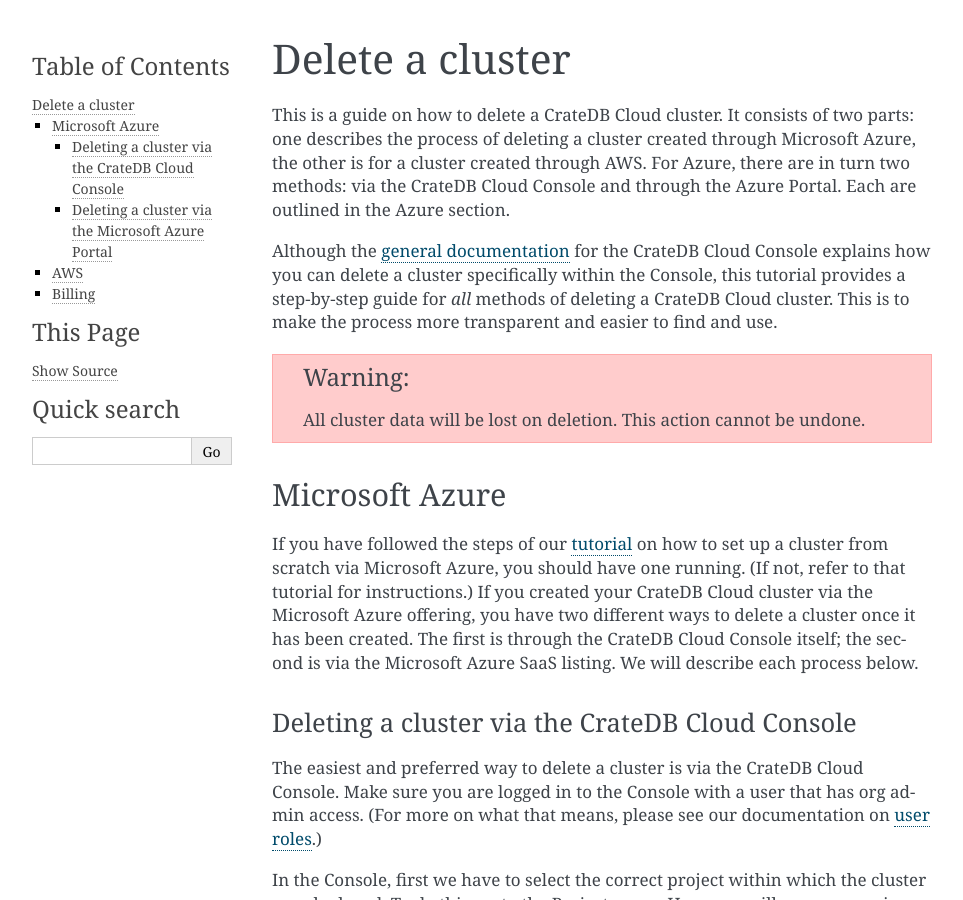
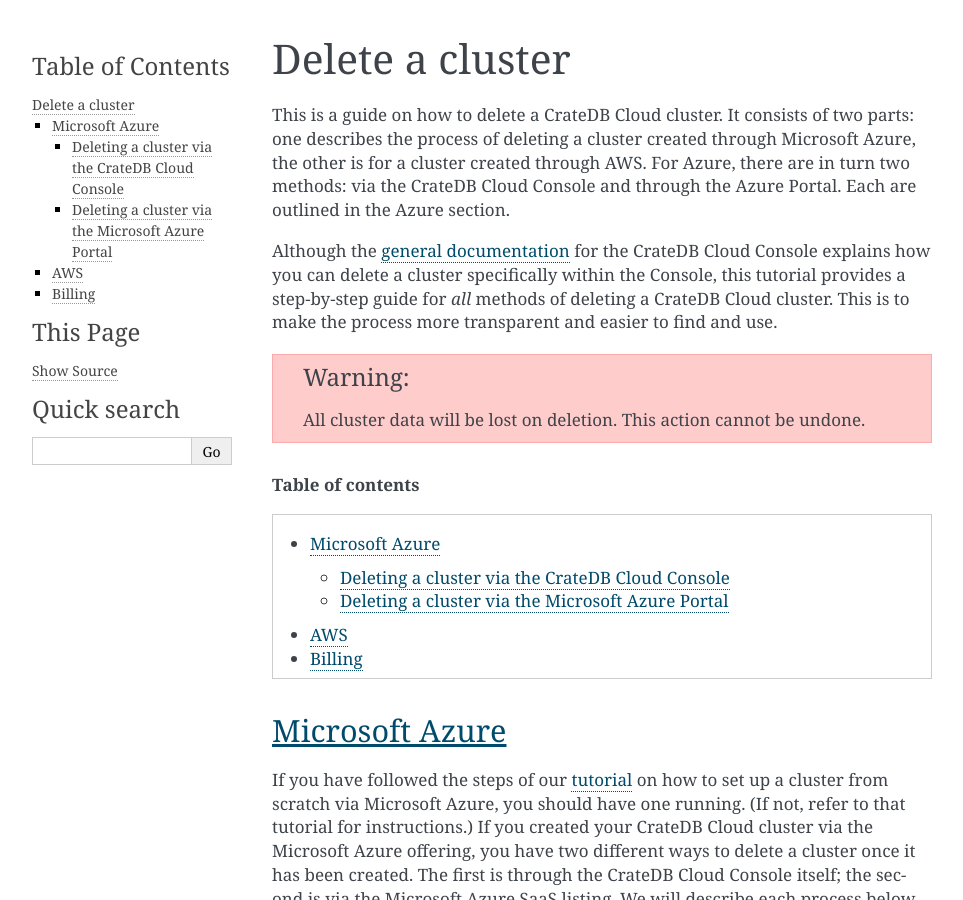
Before and after one commit to crate/cloud-howtos, a Sphinx documentation site: the page built from docs/delete-cluster.rst, in a window 1280 px wide and 900 px high. Shown: the whole window, without its empty margins (148-1111 px from the left). Built offline with Sphinx 7.4.7, drawn with Linux system fonts in a browser that asks for light colours.

Commit message:
Add ToC to 'delete cluster' document

```diff
--- a/docs/delete-cluster.rst
+++ b/docs/delete-cluster.rst
@@ -19,6 +19,11 @@
 .. WARNING::
 
     All cluster data will be lost on deletion. This action cannot be undone.
+
+.. rubric:: Table of contents
+
+.. contents::
+   :local:
 
 
 .. _delete-cluster-azure:
```
